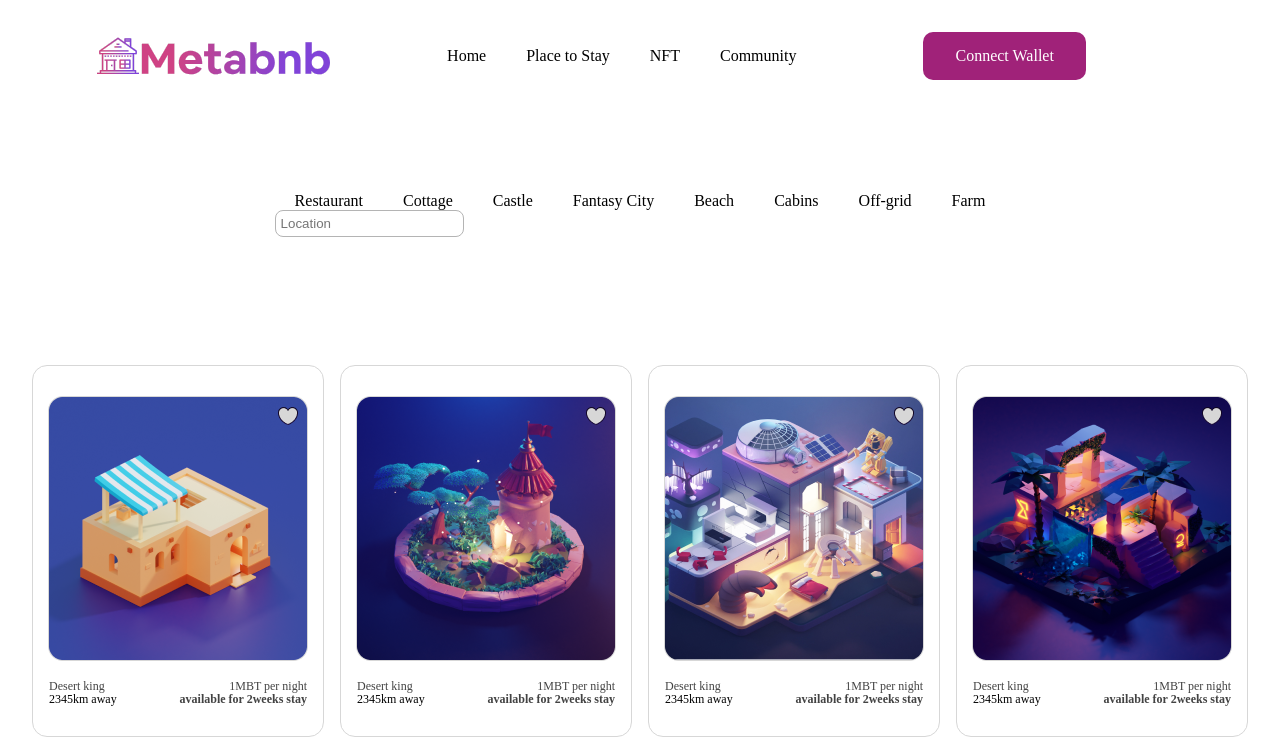
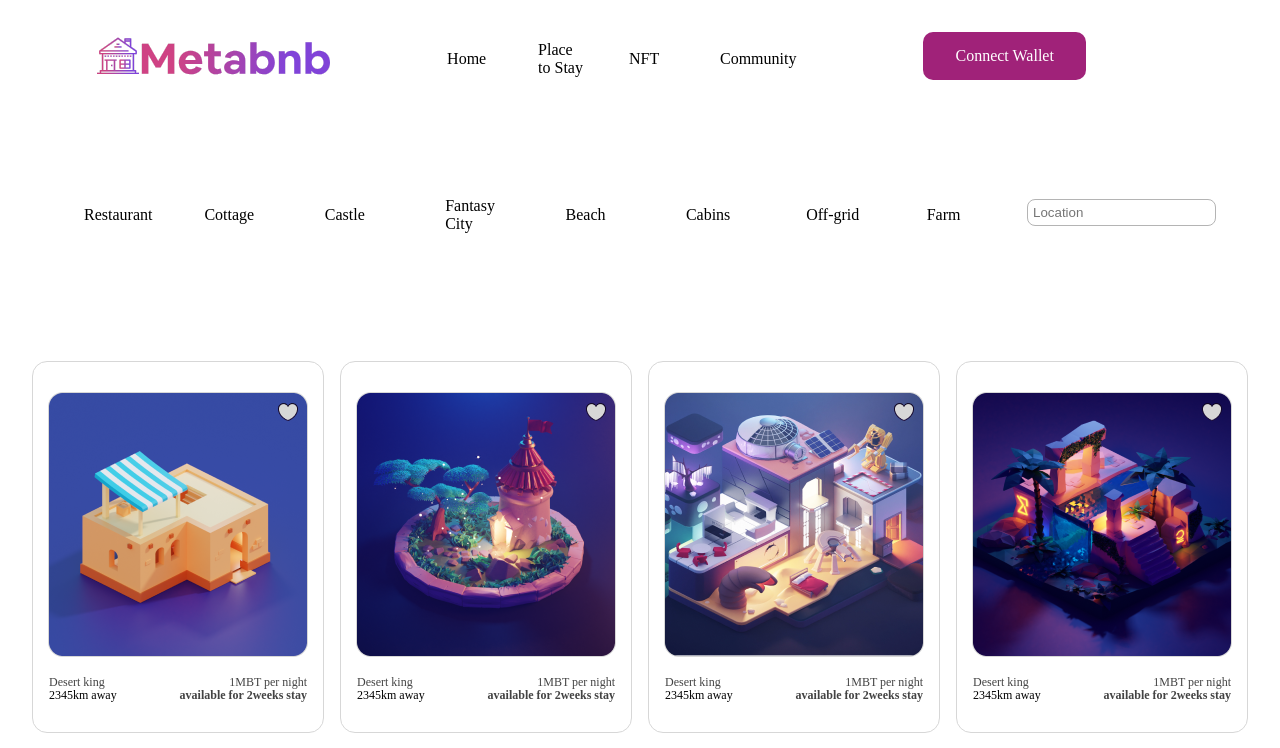
Before and after one commit to Petsamuel/metaBnb, a React (Create React App) app: page /shop in a window 1280 px wide. Shown: the top 748 px of the page. Built offline with nearby package versions, Linux system fonts and the light colour scheme; a web font is replaced by a local one.

Commit message:
fix: responsiveness

```diff
--- a/src/App.css
+++ b/src/App.css
@@ -79,7 +79,26 @@ nav {
 ul li {
   padding: 0px 20px;
   align-self: center;
+
+  padding-top:5px;
 }
+li{
+  padding-top:5px;
+  width:100%;
+}
+.category-list:hover{
+  background-color:white;
+  color:black;
+}
+.mobile-list-wrapper{
+  justify-content: space-between;
+  display:flex;
+  margin:0em 4em;
+  align-content: center;
+  width:100%;
+  align-items: center;
+
+ }
 
 .mobile-menu {
   display: none;
@@ -510,11 +529,11 @@ padding:5px;
 z-index:1;
 }
 .primary{
-  color:#A02279;
+  background-color:#A02279;
 
 }
 .orange{
-  color:orange;
+  background-color:orange;
 }
 
 .starsLayout{
--- a/src/assets/MediaQuery.css
+++ b/src/assets/MediaQuery.css
@@ -127,8 +127,13 @@
 
     .overlay-card {
         left: 15%;
+    }
+    .overlay-card-content{
+        left: 20%;
 
-    }
+        width: 75%;
+
+        }
 
     .connect-wallet {
         border: 1px solid #CFD8DC;
@@ -174,15 +179,21 @@
         position:absolute;
         padding:4px 5px;
         background-color: #A02279;
-        display:block;
+        display: none;
         width:150px;
         margin-top:2.5em;
+
       }
       .list-container{
-        /* display:none; */
         color:white;
         padding-top:10px;
       }
+.trigger{
+    display:block;
+}
+ul li{
+    color:white;
+}
 
 }
 
--- a/src/assets/modal.css
+++ b/src/assets/modal.css
@@ -11,14 +11,14 @@ z-index:20;
 display: flex;
 flex-direction: column;
 align-items: flex-start;
-/* padding: 0px; */
+
 height: max-content;
 left: 20%;
 top: 30%;
 background: #FFFFFF;
 border-radius: 16px;
 position:fixed;
-width: 45%;
+width: 50%;
 
 }
 .connect-wallet {
@@ -46,12 +46,11 @@ display: flex;
 flex-direction: row;
 justify-content: space-between;
 align-items: center;
-/* width: 200%; */
 height: 68px;
 background: #F8F9FA;
 border: 1px solid #CFD8DC;
 border-radius: 12px;
-padding:5px 1em ;
+padding:0px 15px;
 margin:1em 0.5em;
 
 
@@ -84,10 +83,12 @@ width:100%;
 }
 .meta-icon{
     content:url("./images/image 66.svg");
+padding:0px 5px;
 
 }
-.wellet-icon{
-content:url("./images/image 66.svg")
+.wallet-icon{
+content:url("./images/wallet.svg");
+padding:0px 5px;
 }
 
 .name-icon{
--- a/src/components/Cardui.js
+++ b/src/components/Cardui.js
@@ -1,66 +1,12 @@
 import Data from "./dataui";
-import { FontAwesomeIcon } from "@fortawesome/react-fontawesome";
-import { faStar } from "@fortawesome/free-solid-svg-icons";
-import React, { useState } from "react";
+// import { FontAwesomeIcon } from "@fortawesome/react-fontawesome";
+// import { faStar } from "@fortawesome/free-solid-svg-icons";
+import React from "react";
+import RatingStar from "./Stars"
 
 
 
 function Cardui() {
-    const [rateHover, setRateHover] = useState(-1);
-    const highlightRate = (high) => (e) => {
-        setRateHover(high);
-      };
-      const RatingStar = () => {
-        return (
-          <div className="rate-container">
-              {[...Array(5)].map((e, index) => {
-                return (
-                  <FontAwesomeIcon
-                    key={index}
-                    icon={faStar}
-                    className={rateHover > index - 1 ? "primary" : ""}
-                    onMouseEnter={highlightRate(index)}
-                    onMouseLeave={highlightRate(-1)}
-                    onClick={hoverClicked(index)}
-                  />
-                );
-              })}
-            </div>
-        );
-      };
-      const hoverClicked = (rate) => (e) => {
-       rate = rate + 1
-
-      };
-
-      function StarLayout() {
-        return (
-          <>
-            <FontAwesomeIcon
-              icon={faStar}
-              className={ true > 0 ? "orange" : ""}
-            />
-            <FontAwesomeIcon
-              icon={faStar}
-              className={ true> 1 ? "orange" : ""}
-            />
-            <FontAwesomeIcon
-              icon={faStar}
-              className={ true> 2 ? "orange" : ""}
-            />
-            <FontAwesomeIcon
-              icon={faStar}
-              className={true > 3 ? "orange" : ""}
-            />
-            <FontAwesomeIcon
-              icon={faStar}
-              className={ true> 4 ? "orange" : ""}
-            />
-            {/* ({SelectedMovie.Stars}) */}
-          </>
-        );
-      }
-
     return (
         <>
             <div className='card-container'>
--- /dev/null
+++ b/src/components/Stars.js
@@ -0,0 +1,64 @@
+import { FontAwesomeIcon } from "@fortawesome/react-fontawesome";
+import { faStar } from "@fortawesome/free-solid-svg-icons";
+import React, { useState } from "react";
+import "../App.css"
+
+function Stars() {
+    const [rateHover, setRateHover] = useState(-1);
+    const highlightRate = (high) => (e) => {
+        setRateHover(high);
+      };
+
+      const hoverClicked = (rate) => (e) => {
+       rate = rate + 1
+
+      };
+
+      function StarLayout() {
+        return (
+          <>
+            <FontAwesomeIcon
+              icon={faStar}
+              className={ rateHover  > 0 ? "orange" : "primary"}
+            />
+            <FontAwesomeIcon
+              icon={faStar}
+              className={ rateHover > 1 ? "orange" : "primary"}
+            />
+            <FontAwesomeIcon
+              icon={faStar}
+              className={ rateHover > 2 ? "orange" : "primary"}
+            />
+            <FontAwesomeIcon
+              icon={faStar}
+              className={rateHover  > 3 ? "orange" : "primary"}
+            />
+            <FontAwesomeIcon
+              icon={faStar}
+              className={ rateHover > 4 ? "orange" : "primary"}
+            />
+          </>
+        );
+      }
+
+    return (
+        <>
+       <div className="rate-container">
+              {[...Array(5)].map((e, index) => {
+                return (
+                  <FontAwesomeIcon
+                    key={index}
+                    icon={faStar}
+                    className={rateHover > index - 1 ? "primary" : "orange"}
+                    onMouseEnter={highlightRate(index)}
+                    onMouseLeave={highlightRate(-1)}
+                    onClick={hoverClicked(index)}
+                  />
+                );
+              })}
+            </div>
+        </>
+    )
+}
+
+export default Stars
--- a/src/components/categories.js
+++ b/src/components/categories.js
@@ -4,8 +4,8 @@ import Data from "./dataui"
 
 function Categories() {
     function Popper(){
-        let list_container=document.querySelector(".list-container");
-        list_container.classList.toggle("list-container")
+        let list_container=document.querySelector(".unordered-list-mobile");
+        list_container.classList.toggle("trigger")
 
     }
     return (
@@ -18,15 +18,15 @@ function Categories() {
                          <span className="line"></span>
 
                     </div>
-                    <ul className="container-flex  list-container unordered-list-mobile">
-                        <li className='list-items'>Restaurant</li>
-                        <li>Cottage</li>
-                        <li>Castle</li>
-                        <li>Fantasy City</li>
-                        <li>Beach</li>
-                        <li>Cabins</li>
-                        <li>Off-grid</li>
-                        <li>Farm</li>
+                    <ul className="container-flex unordered-list-mobile ">
+                        <li className='list-items category-list'>Restaurant</li>
+                        <li className="category-list">Cottage</li>
+                        <li className="category-list">Castle</li>
+                        <li className='category-list'>Fantasy City</li>
+                        <li className='category-list'>Beach</li>
+                        <li className='category-list'>Cabins</li>
+                        <li className='category-list'>Off-grid</li>
+                        <li className='category-list'>Farm</li>
                     </ul>
                    <div> <input type="text"  className="locate" Placeholder="Location" /></div>
                 </div>
```
Also changed, not shown: src/assets/images/wallet.svg (renamed from src/assets/images/image 69.svg).
